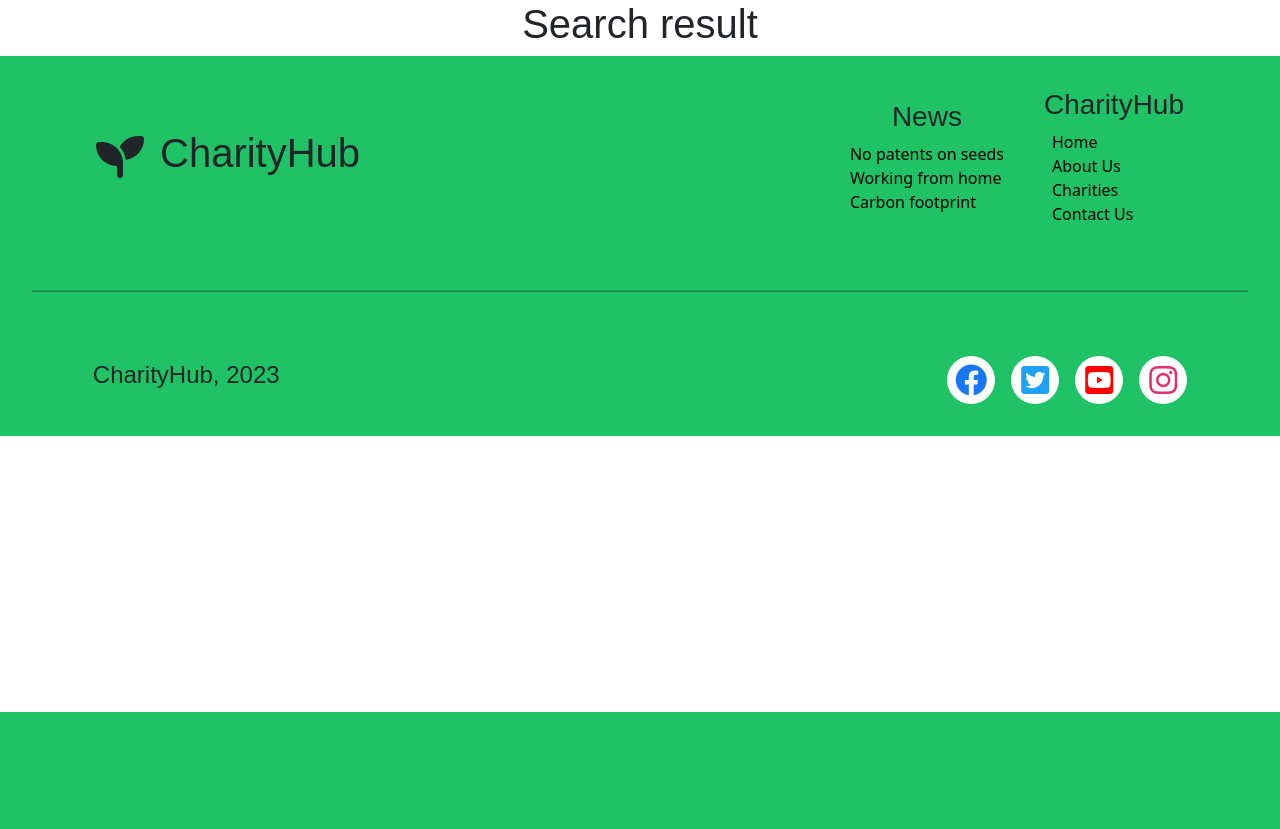
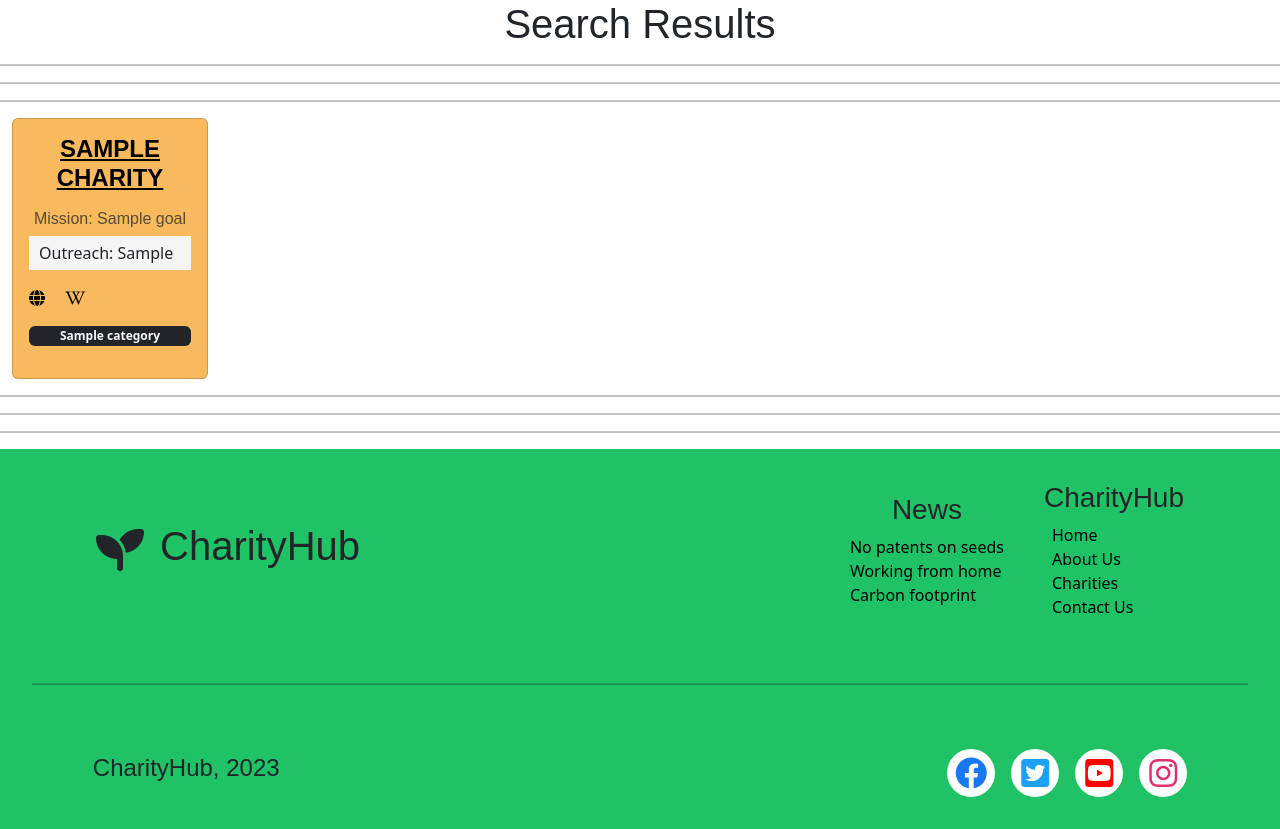
Before and after one commit to alphaClass6143/hackathon-2023-charityhub, a Flask app: template app/templates/search/search_result.html in a window 1280 px wide. Shown: the part 88-917 px from the top of the page. Before the commit the page ends 800 px from the top, so only its background shows below. Run offline with Flask 2, Linux system fonts and the light colour scheme; the template is opened without the code that fills it: most values are stand-ins (such as "Sample title", 1, 10 or a date in 2020).

Commit message:
add styling to search_result.html

```diff
--- a/app/templates/search/search_result.html
+++ b/app/templates/search/search_result.html
@@ -1,5 +1,48 @@
 {% extends "base.html" %}
 
+{% block styles %}
+  {{ super() }}
+  <link rel="stylesheet" href="{{ url_for('static', filename='css/charity.css') }}">
+{% endblock %}
+
+
 {% block content %}
-<h1>Search result</h1>
+<h1>Search Results</h1>
+
+
+<hr>
+<hr>
+<hr>
+
+<!-- For loop to display all the charities in the json file -->
+
+
+<div class="container-fluid">
+    <div class="row row-cols-2 row-cols-sm-3 row-cols-md-5 g-3">
+        {% for charity in charity_list %}
+        <div class="col col-sm-6 col-md-4 col-lg-2">
+            <div class="card h-100"  style="background-color: #f8ba5c;">
+                <div class="card-body d-flex flex-column">
+                    <h5 class="card-title" style="margin-bottom: 20px; color: #000; font-size: 24px; font-weight: bold; text-transform: uppercase;"><a href="/charity/{{charity.url}}" style="color: #000;">{{ charity.charity_name }}</a></h5>
+                    <h6 class="card-subtitle mb-2 text-muted">Mission: {{ charity.goal }}</h6>
+                    <div class="mt-auto">
+                        <p class="card-text" style="background-color: #F5F5F5; padding: 5px 10px;">Outreach: {{ charity.region_served }}</p>
+                        <a href="url_for{{charity.website}}" class="card-link"><i class="fa-solid fa-globe" style="color: #000;"></i></a>
+                        <a href="url_for{{charity.wikilink}}" class="card-link"><i class="fa-brands fa-wikipedia-w" style="color: #000;"></i></a>
+                        <p class="badge bg-dark text-light d-block text-center mt-3" style="background-color: #000;">{{ charity.category }}</p>
+                    </div>
+                </div>
+            </div>
+        </div>
+        {% endfor %}
+    </div>
+</div>
+<ul id="results"></ul>
+
+<hr>
+<hr>
+<hr>
+
+<script src="app/assets/js/search_result.js"></script>
+
 {% endblock %}
```
